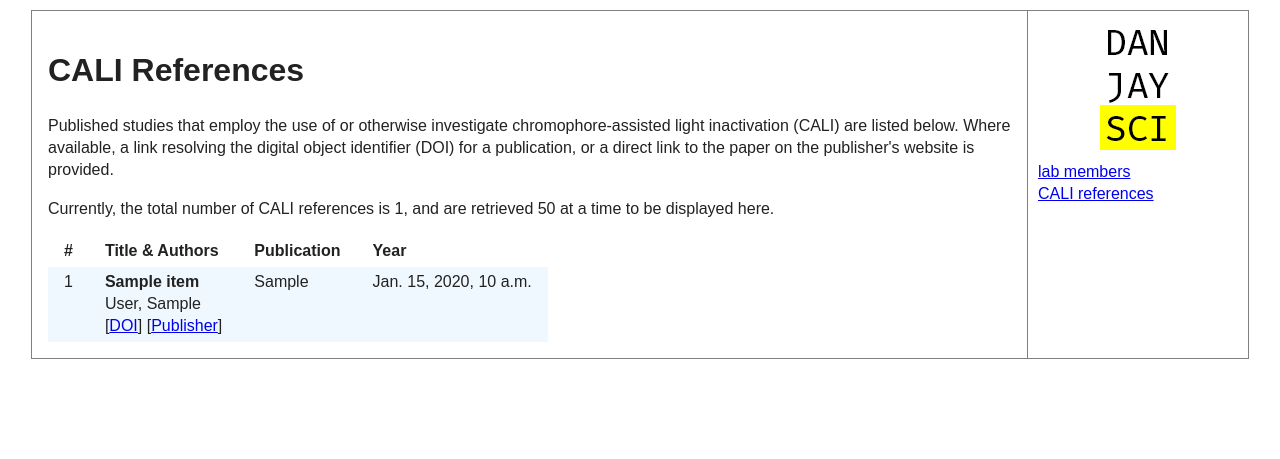
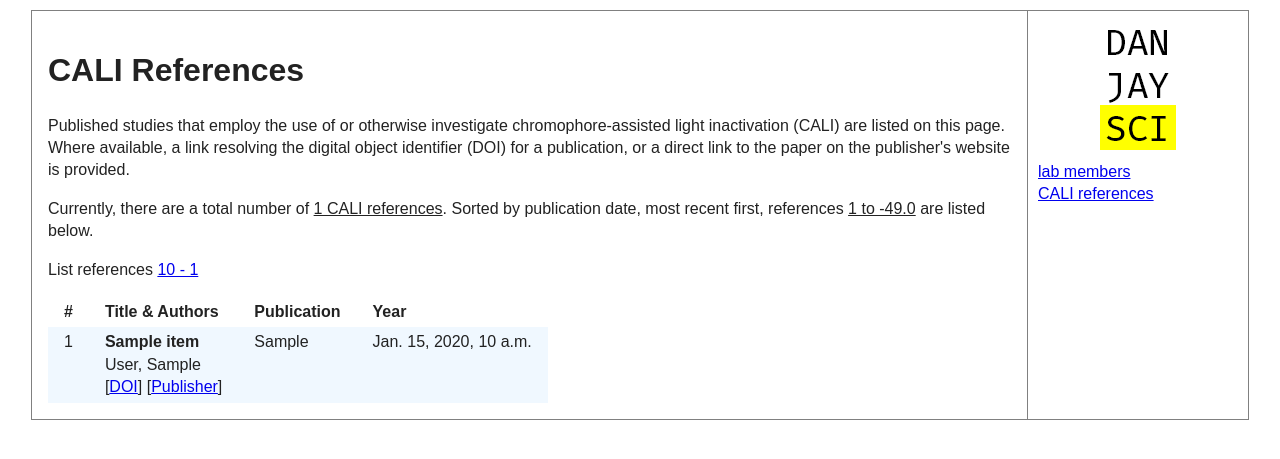
Before and after one commit to danielsenhwong/danjaysci_old, a Django app: template website_django/home/templates/references.html in a window 1280 px wide. Shown: the top 459 px of the page. Run offline with Django 3.2, Linux system fonts and the light colour scheme; the template is opened without the code that fills it: most values are stand-ins (such as "Sample title", 1, 10 or a date in 2020); some libraries are stand-ins or nearby versions.

Commit message:
modifying CALI references view

```diff
--- a/website_django/danjaysci/settings.py
+++ b/website_django/danjaysci/settings.py
@@ -93,5 +93,6 @@ STATICFILES_DIRS = (os.path.join(PROJECT_DIR, 'static'),)
 
 TEMPLATE_DIRS = ('/home/danielsenhwong/danjaysci/website_django/danjaysci/templates',
                  '/Users/danielwong/github/local/danjaysci/website_django/danjaysci/templates',
+                 '/Users/danielwong/github/danjaysci/website_django/danjaysci/templates',
                 )
 TEMPLATE_DIRS += STATICFILES_DIRS
--- a/website_django/danjaysci/urls.py
+++ b/website_django/danjaysci/urls.py
@@ -18,8 +18,8 @@ urlpatterns = patterns('',
     url(r'^accounts/login/$', 'django.contrib.auth.views.login'),
 
     # my applications
-    url(r'^$', include('home.urls')), # home
-    url(r'^references/', include('home.urls')), # references
+    url(r'^$', include('home.urls'), name='home'), # home
+    url(r'^references/', include('home.urls'), name='references'), # references
     url(r'^primers/', include('primers.urls', namespace='primers')), # primers
     url(r'^lab_members/', include('lab_members.urls', namespace='lab_members')), #lab_members
 
--- a/website_django/home/templates/references.html
+++ b/website_django/home/templates/references.html
@@ -1,17 +1,33 @@
 {% extends 'base.html' %}
 {% load mathfilters %}
+
+
 
 {% block title %}CALI References{% endblock %}
 
 {% block content %}
 <h1>CALI References</h1>
 <p>Published studies that employ the use of or otherwise investigate chromophore-assisted
-light inactivation (CALI) are listed below. Where available, a link resolving the digital
+light inactivation (CALI) are listed on this page. Where available, a link resolving the digital
 object identifier (DOI) for a publication, or a direct link to the paper on the
 publisher's website is provided.</p>
-<p>Currently, the total number of CALI references is {{ collection_size }}, and are
-retrieved 50 at a time to be displayed here. </p>
+<p>Currently, there are a total number of <u>{{ collection_size }} CALI references</u>.
+Sorted by publication date, most recent first, references <u>{{ reference_index }}
+to {{ reference_index|sub:'50' }}</u> are listed below.</p>
+<p> List references
+{% for offset in offset_list %}
+  <a href="{% url 'offset' offset %}">
+    {{ collection_size|sub:offset }} -
+    {% if collection_size|sub:offset <= 50 %}
+      1</a>
+    {% else %}
+      {{ collection_size|sub:offset|sub:'49' }}</a>,
+    {% endif %}
 
+{% endfor %}
+</p>
+
+{# make a table of references #}
 <table>
   <tr class="header">
     <td>#</td>
@@ -19,9 +35,11 @@ retrieved 50 at a time to be displayed here. </p>
     <td>Publication</td>
     <td>Year</td>
   </tr>
+  {# for each individual reference, make a row, then print the title, make an author #}
+  {# list, and article links, followed by information ont he journal and publication date #}
   {% for item in items %}
   <tr class="{{ forloop.counter|divisibleby:2|yesno:'even,odd' }}">
-    <td>{{ collection_size|sub:forloop.counter0 }}</td>
+    <td>{{ reference_index|sub:forloop.counter0 }}</td>
     <td>
       <b>{{ item.title }}</b><br />
 
--- a/website_django/home/urls.py
+++ b/website_django/home/urls.py
@@ -3,6 +3,7 @@ from django.conf.urls import patterns, url
 from home import views
 
 urlpatterns = patterns('home.views',
-  url(r'^list/', 'references'), # references/
+  url(r'^list/$', 'references', name='list'), # references/
+  url(r'^list/(?P<starting_item>[0-9]*)/$', 'references', name='offset'), # references/50
   url(r'^$', 'index'),  # /
 )
```
Also changed, not shown: website_django/home/views.py (+15 -5 lines).
